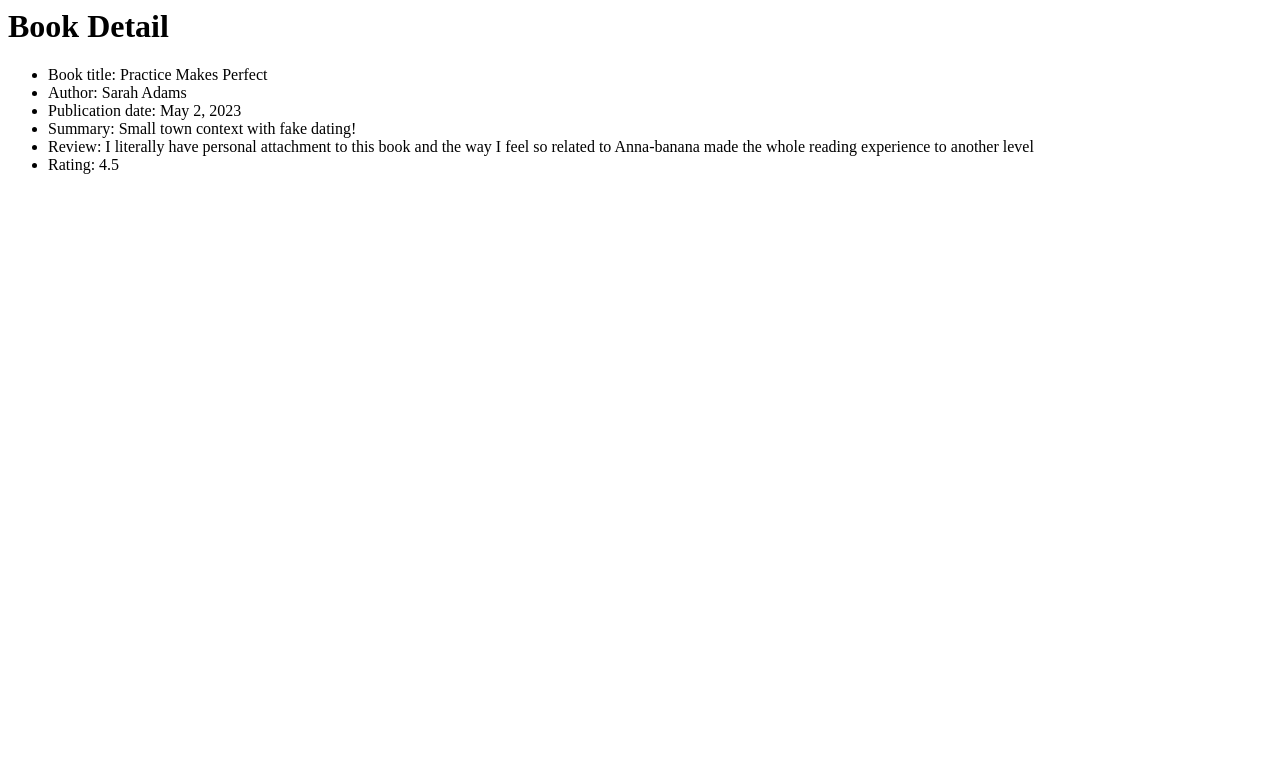
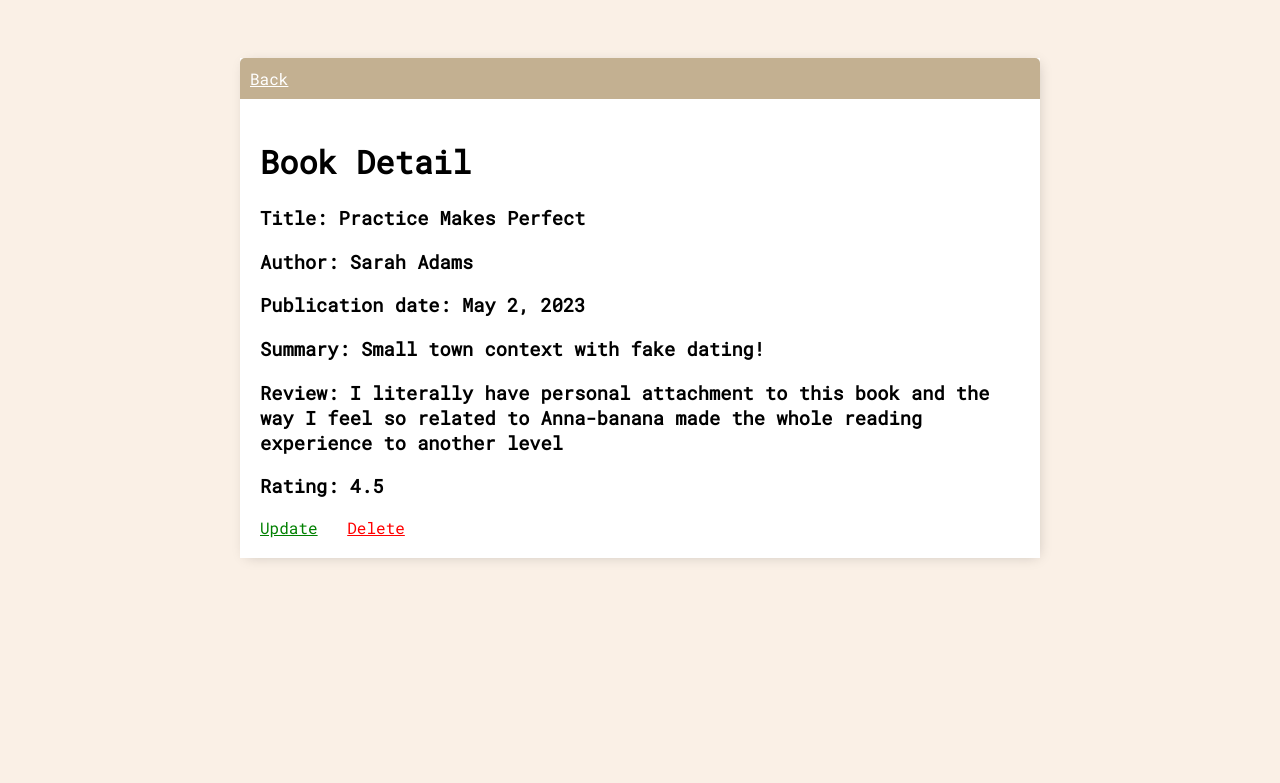
Before and after one commit to quynhnle135/django-library-project, a Django app: page /books/1/ in a window 1280 px wide. Shown: the top 783 px of the page. Run offline with Django 4.2, Linux system fonts and the light colour scheme; data comes from the database, SQL or seed files in the repository; both versions use the stored data as it was after the commit.

Commit message:
Updated views and added style

```diff
--- a/base/templates/base/book_detail.html
+++ b/base/templates/base/book_detail.html
@@ -1,9 +1,20 @@
-<h1>Book Detail</h1>
-<ul>
-    <li>Book title: {{book.title}}</li>
-    <li>Author: {{book.author}}</li>
-    <li>Publication date: {{book.publication_date}}</li>
-    <li>Summary: {{book.summary}}</li>
-    <li>Review: {{book.review}}</li>
-    <li>Rating: {{book.rating}}</li>
-</ul>
+{% extends "base/main.html" %}
+{% block content %}
+
+<div class="header-bar">
+    <a href="{% url 'book-list' %}">Back</a>
+</div>
+<div class="card-body">
+    <h1>Book Detail</h1>
+    <h3>Title: {{book.title}}</h3>
+    <h3>Author: {{book.author}}</h3>
+    <h3>Publication date: {{book.publication_date}}</h3>
+    <h3>Summary: {{book.summary}}</h3>
+    <h3>Review: {{book.review}}</h3>
+    <h3>Rating: {{book.rating}}</h3>
+
+    <a style="color: green; padding: 0px" href="{% url 'book-update' book.id %}">Update</a>
+    <a style="color: red; padding: 20px;" href="{% url 'book-delete' book.id %}">Delete</a>
+</div>
+
+{% endblock content %}
--- /dev/null
+++ b/base/templates/base/main.html
@@ -0,0 +1,96 @@
+<!DOCTYPE html>
+<html lang="en">
+<head>
+    <meta charset="UTF-8">
+    <title>My Library</title>
+    <link rel="preconnect" href="https://fonts.googleapis.com">
+    <link rel="preconnect" href="https://fonts.gstatic.com" crossorigin>
+    <link href="https://fonts.googleapis.com/css2?family=Roboto+Mono&family=Roboto+Slab&display=swap" rel="stylesheet">
+
+    <style>
+        body {
+          background-color: #faf0e6;
+          font-family: 'Roboto Mono', monospace;
+          padding-top: 50px;
+        }
+
+        a, p {
+          color: #c3b091;
+        }
+        h3 {
+
+            display: flex;
+            justify-content: space-between;
+        }
+
+        .container {
+              max-width: 800px;
+              margin: auto;
+              background-color: #fff;
+              -webkit-box-shadow: 2px 2px 13px -4px rgba(0, 0, 0, 0.21);
+              box-shadow: 2px 2px 13px -4px rgba(0, 0, 0, 0.21);
+        }
+
+        .header-bar {
+              display: flex;
+              justify-content: space-between;
+              color: #fff;
+              padding: 10px;
+              border-radius: 5px 5px 0 0;
+              background-color: #c3b091;
+        }
+
+        .header-bar a {
+              color: #fff;
+        }
+
+        .book-wrapper {
+            display: flex;
+            align-items: center;
+            justify-content: space-between;
+            background-color: #fff;
+            border-top: 1px solid #dfe4ea;
+            overflow: hidden;
+        }
+
+        .book-title {
+            display: flex;
+            padding: 20px;
+        }
+
+        .book-title a {
+            text-decoration: none;
+            margin-left: 10px;
+        }
+
+        #search-add-wrapper {
+            display: flex;
+            justify-content: space-between;
+            align-items: center;
+            padding: 20px;
+        }
+
+         .button {
+              border: 1px solid #757575;
+              background-color: #fff;
+              color: #c3b091;
+              padding: 10px;
+              font-size: 14px;
+              border-radius: 5px;
+              cursor: pointer;
+              text-decoration: none;
+         }
+
+         .card-body {
+            padding: 20px;
+        }
+
+    </style>
+</head>
+<body>
+    <div class="container">
+        {% block content %}
+        {% endblock content %}
+    </div>
+</body>
+</html>
--- a/base/views.py
+++ b/base/views.py
@@ -31,7 +31,7 @@ class BookListView(generic.ListView):
     def get_context_data(self, *, object_list=None, **kwargs):
         context = super().get_context_data(**kwargs)
         context["count"] = context["books"].count()
-        # context["search-area"] = self.request.GET.get("search-area")
+
         return context
 
 
@@ -51,7 +51,9 @@ class BookUpdateView(generic.UpdateView):
     model = Book
     fields = "__all__"
     template_name = "base/book_update_form.html"
-    success_url = reverse_lazy("book-list")
+
+    def get_success_url(self):
+        return reverse_lazy("book-detail", kwargs={'pk': self.object.pk})
 
 
 class BookDeleteView(generic.DeleteView):
```
Also changed, not shown: base/templates/base/book_confirm_delete_form.html (+17 -6 lines), base/templates/base/book_form.html (+10 -1 lines), base/templates/base/book_list.html (+32 -24 lines), base/templates/base/book_update_form.html (+16 -5 lines), db.sqlite3.
